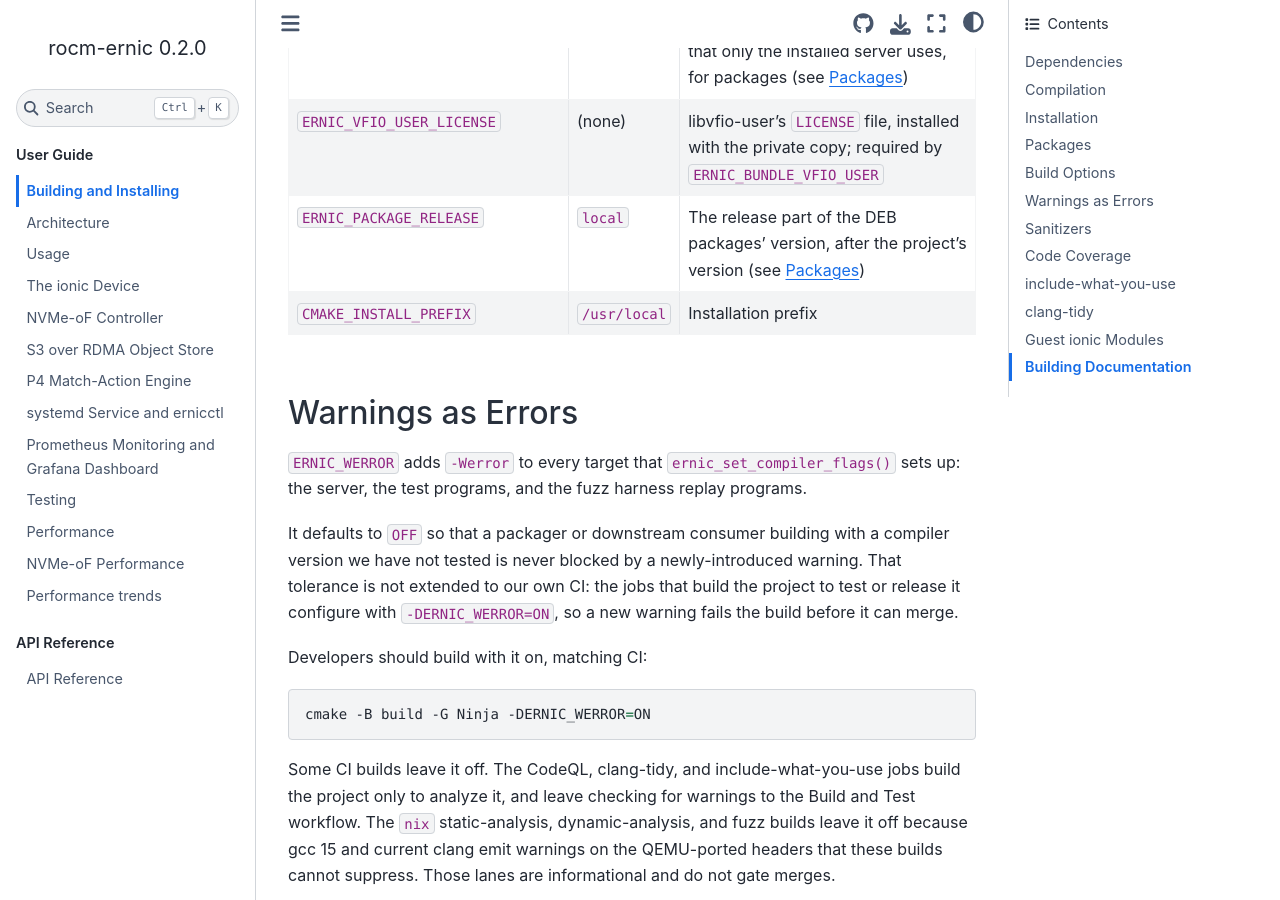
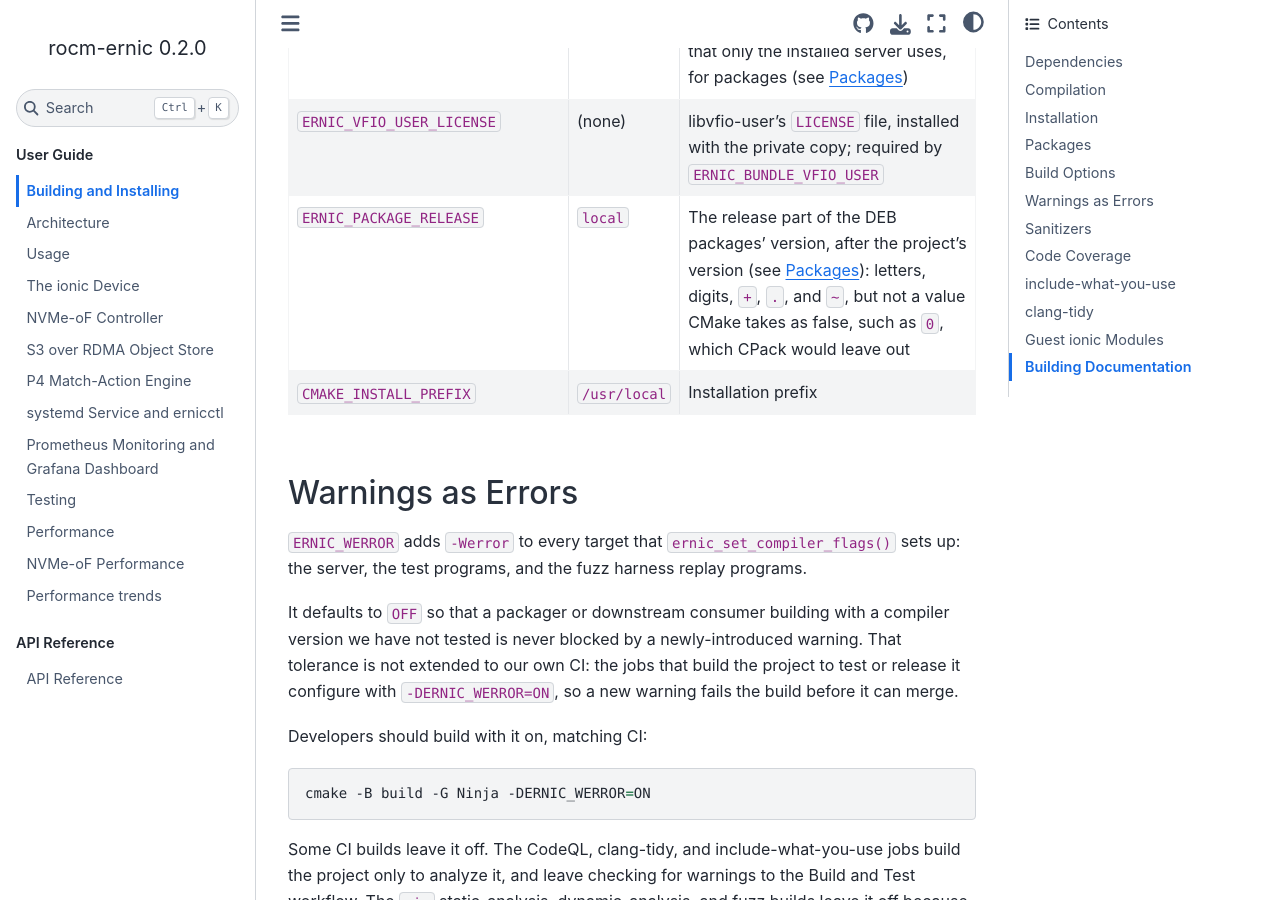
Before and after one commit to ROCm/rocm-ernic, a Sphinx documentation site: the page built from docs/building.rst, in a window 1280 px wide and 900 px high, scrolled down 3927 px. Built offline with Sphinx 7.4.7 and the Sphinx Book theme 1.1.4, drawn with Linux system fonts in a browser that asks for light colours.

Commit message:
Fix review issues in the DEB packaging
- Remove the bundled libvfio-user's RPATH at the right path when
  CMAKE_INSTALL_LIBDIR is absolute. The prefix was always prepended,
  so an absolute libdir gave /usr/usr/lib/... and the install failed.
- Check that ERNIC_PACKAGE_RELEASE has only the characters Debian
  allows, instead of only checking that it isn't empty. Also reject
  values CMake takes as false, such as 0: CPack leaves those out of
  the packages' version, and the exporter's exact dependency on the
  server could then never be met.
- Make rocm-ernic-exporter depend on python3-venv. On Ubuntu,
  python3 -m venv can't create the virtual environment the
  exporter's service runs from without it.

Co-Authored-By: Claude <noreply@anthropic.com>

```diff
--- a/docs/building.rst
+++ b/docs/building.rst
@@ -118,9 +118,9 @@ The nightly packages are made like this, installed under
 
 ``cpack`` needs ``dpkg-shlibdeps``, from ``dpkg-dev``, and
 ``file`` to find the packages' dependencies. The nightly build
-workflow,
-``.github/workflows/nightly.yml``, publishes the packages for
-each supported Ubuntu release as the ``nightly`` prerelease.
+workflow, ``.github/workflows/nightly.yml``, publishes the
+packages for each supported Ubuntu release as the ``nightly``
+prerelease.
 
 Build Options
 -------------
@@ -205,7 +205,9 @@ Build Options
    * - ``ERNIC_PACKAGE_RELEASE``
      - ``local``
      - The release part of the DEB packages' version, after the
-       project's version (see :ref:`packages`)
+       project's version (see :ref:`packages`): letters, digits,
+       ``+``, ``.``, and ``~``, but not a value CMake takes as
+       false, such as ``0``, which CPack would leave out
    * - ``CMAKE_INSTALL_PREFIX``
      - ``/usr/local``
      - Installation prefix
--- a/docs/monitoring.rst
+++ b/docs/monitoring.rst
@@ -51,7 +51,8 @@ Quick Start
    #    requirements are in /usr/share/rocm-ernic with the
    #    rocm-ernic-exporter package, and in
    #    /usr/local/share/rocm-ernic with a default CMake
-   #    install.
+   #    install. On Ubuntu, python3 -m venv needs
+   #    python3-venv, which the package depends on.
    python3 -m venv /opt/ernic-exporter-venv
    /opt/ernic-exporter-venv/bin/pip install \
        -r /usr/share/rocm-ernic/requirements-exporter.txt
```
Also changed, not shown: CHANGELOG.md (+2 -1 lines), 2 other files.
